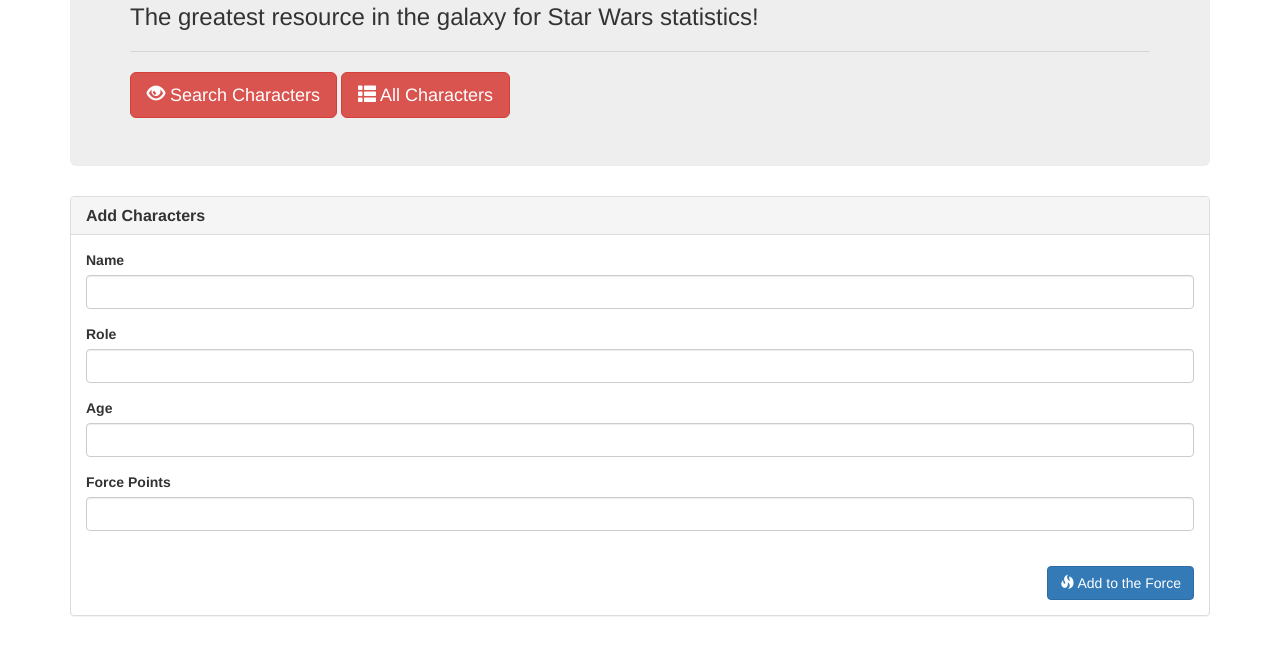
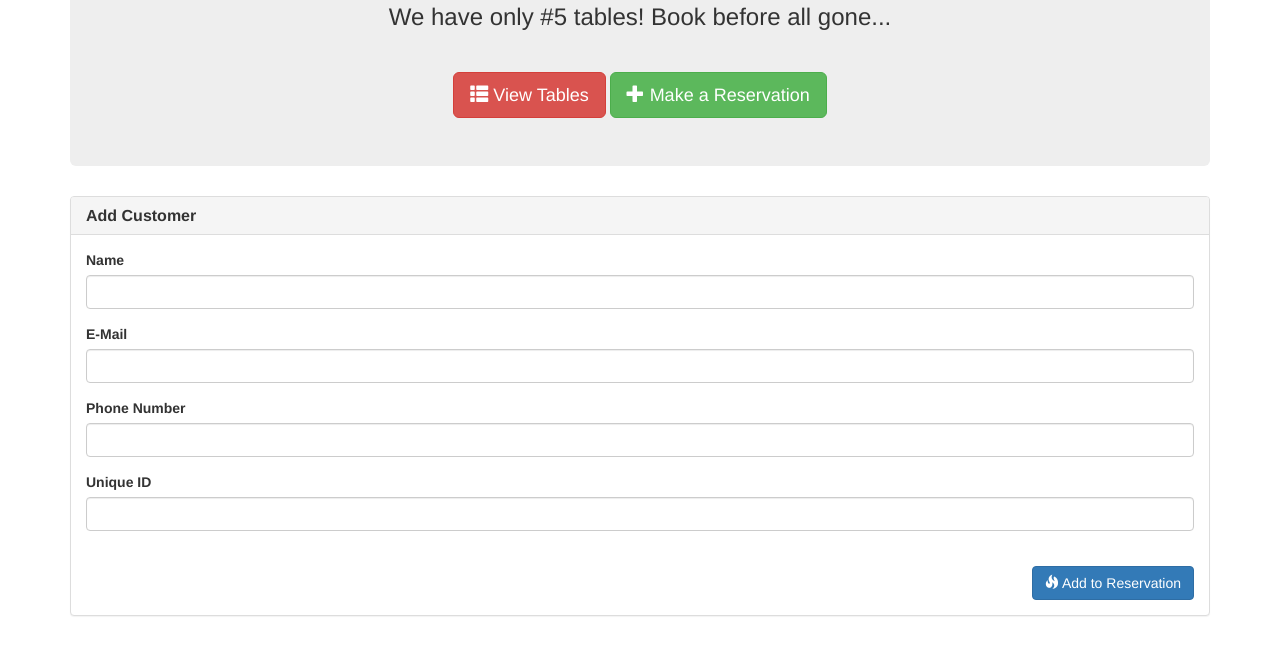
Before and after one commit to Ahmetburhan/Restaurant_Opentable, a website: page add.html in a window 1280 px wide. Shown: the part 153-800 px from the top of the page. Drawn offline with nearby package versions, Linux system fonts and the light colour scheme.

Commit message:
reservation page done

```diff
--- a/add.html
+++ b/add.html
@@ -1,23 +1,39 @@
 <!DOCTYPE html>
 <html lang="en">
+
 <head>
   <meta charset="UTF-8">
-  <title>Star Wars - Express</title>
+  <title>Eden Silk Road Restaurant - Express Table</title>
   <!-- Latest compiled and minified CSS & JS -->
   <link rel="stylesheet" href="https://maxcdn.bootstrapcdn.com/bootstrap/3.3.6/css/bootstrap.min.css">
   <script src="https://code.jquery.com/jquery.js"></script>
   <script src="https://maxcdn.bootstrapcdn.com/bootstrap/3.3.6/js/bootstrap.min.js"></script>
 
 </head>
+
 <body>
 
   <div class="container">
     <div class="jumbotron">
-      <h1>Star Wars Express</h1>
-      <h3>The greatest resource in the galaxy for Star Wars statistics!</h3>
-      <hr>
-      <a href="/"><button type="button" class="btn btn-danger btn-lg"><span class="glyphicon glyphicon-eye-open"></span> Search Characters</button></a>
-      <a href="/all"><button type="button" class="btn btn-danger btn-lg"><span class="glyphicon glyphicon-th-list"></span> All Characters</button></a>
+      <center>
+
+        <h1>
+          <span>Eden Silk Road Restaurant</span>
+        </h1>
+        <h3>We have only #5 tables! Book before all gone...</h3>
+        <hr>
+      </center>
+      <center>
+        <a href="/all">
+          <button type="button" class="btn btn-danger btn-lg">
+            <span class="glyphicon glyphicon-th-list"></span> View Tables</button>
+        </a>
+        <a href="/add">
+          <button type="button" class="btn btn-success btn-lg">
+            <span class="glyphicon glyphicon-plus"></span> Make a Reservation</button>
+        </a>
+
+      </center>
     </div>
     <div class="row">
 
@@ -25,7 +41,7 @@
 
         <div class="panel panel-default">
           <div class="panel-heading">
-            <h3 class="panel-title"><strong>Add Characters</strong></h3>
+            <h3 class="panel-title"><strong>Add Customer</strong></h3>
           </div>
           <div class="panel-body">
             <form role="form">
@@ -36,24 +52,24 @@
               </div>
 
               <div class="form-group">
-                <label for="role">Role</label>
-                <input type="text" class="form-control" id="role">
+                <label for="email">E-Mail</label>
+                <input type="text" class="form-control" id="email">
               </div>
 
               <div class="form-group">
-                <label for="age">Age</label>
+                <label for="phone_number">Phone Number</label>
                 <input type="text" class="form-control" id="age">
               </div>
 
               <div class="form-group">
-                <label for="force-points">Force Points</label>
-                <input type="text" class="form-control" id="force-points">
+                <label for="uniquieid">Unique ID</label>
+                <input type="text" class="form-control" id="uniquieid">
               </div>
 
             </form>
             <br>
             <div class="text-right">
-              <button type="submit" class="btn btn-primary btn-md" id="add-btn"><span class="glyphicon glyphicon-fire"></span> Add to the Force</button>
+              <button type="submit" class="btn btn-primary btn-md" id="add-btn"><span class="glyphicon glyphicon-fire"></span> Add to Reservation</button>
             </div>
           </div>
         </div>
@@ -69,16 +85,16 @@
 
       var newCharacter = {
         name: $("#name").val().trim(),
-        role: $("#role").val().trim(),
-        age: $("#age").val().trim(),
-        forcePoints: $("#force-points").val().trim()
+        role: $("#email").val().trim(),
+        age: $("#phone_number").val().trim(),
+        forcePoints: $("#uniqueid").val().trim()
       };
 
       // Question: What does this code do??
-      $.post("/api/new", newCharacter)
+      $.post("/api/new", newCustomer)
       .done(function(data) {
         console.log(data);
-        alert("Adding character...");
+        alert("Adding a new party...");
       });
 
     });
```
